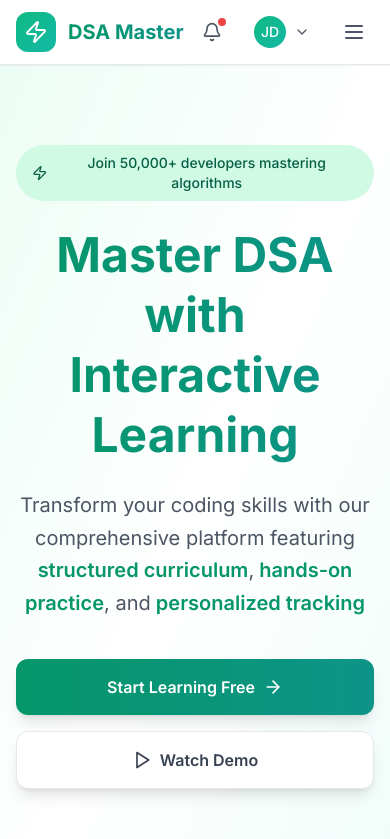
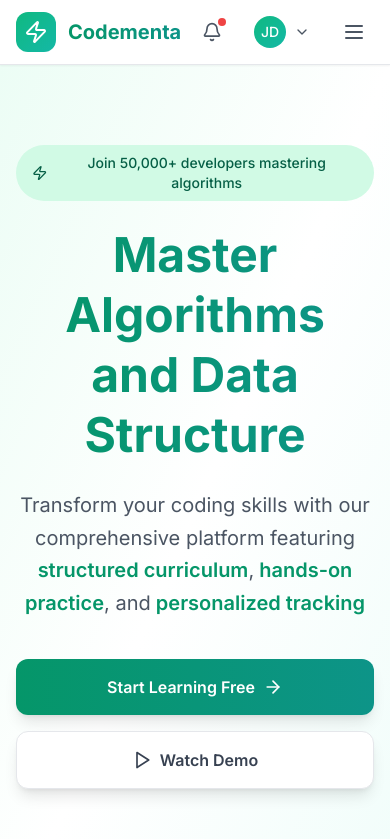
Before and after one commit to Dio27073/tech-interview-plat, a Next.js app: page / in a window 390 px wide. Shown: the top 839 px of the page. Built offline with nearby package versions, Linux system fonts and the light colour scheme.

Commit message:
changed name

```diff
--- a/src/app/curriculum/page.tsx
+++ b/src/app/curriculum/page.tsx
@@ -210,7 +210,7 @@ export default function CurriculumPage() {
         <div className="container mx-auto px-4">
           <div className="grid md:grid-cols-4 gap-8 mb-8">
             <div>
-              <h3 className="text-white font-bold text-lg mb-4">DSA Master</h3>
+              <h3 className="text-white font-bold text-lg mb-4">Codementa</h3>
               <p className="text-sm leading-relaxed">
                 The most comprehensive platform for mastering data structures and algorithms through interactive
                 learning.
@@ -292,7 +292,7 @@ export default function CurriculumPage() {
           </div>
 
           <div className="border-t border-gray-800 pt-8 flex flex-col md:flex-row justify-between items-center">
-            <p className="text-sm mb-4 md:mb-0">&copy; {new Date().getFullYear()} DSA Master. All rights reserved.</p>
+            <p className="text-sm mb-4 md:mb-0">&copy; {new Date().getFullYear()} Codementa. All rights reserved.</p>
             <div className="flex items-center gap-4 text-sm">
               <span>Made with ❤️ for developers</span>
             </div>
--- a/src/app/page.tsx
+++ b/src/app/page.tsx
@@ -27,8 +27,7 @@ export default function HomePage() {
             </div>
 
             <h1 className="text-5xl md:text-7xl font-bold bg-gradient-to-r from-emerald-600 to-teal-600 bg-clip-text text-transparent mb-6 leading-tight">
-              Master DSA with
-              <span className="block">Interactive Learning</span>
+              Master Algorithms and Data Structure
             </h1>
 
             <p className="text-xl md:text-2xl text-gray-600 mb-10 max-w-3xl mx-auto leading-relaxed">
@@ -253,7 +252,7 @@ export default function HomePage() {
         <div className="container mx-auto px-4">
           <div className="grid md:grid-cols-4 gap-8 mb-8">
             <div>
-              <h3 className="text-white font-bold text-lg mb-4">DSA Master</h3>
+              <h3 className="text-white font-bold text-lg mb-4">Codementa</h3>
               <p className="text-sm leading-relaxed">
                 The most comprehensive platform for mastering data structures and algorithms through interactive
                 learning.
@@ -335,7 +334,7 @@ export default function HomePage() {
           </div>
 
           <div className="border-t border-gray-800 pt-8 flex flex-col md:flex-row justify-between items-center">
-            <p className="text-sm mb-4 md:mb-0">&copy; {new Date().getFullYear()} DSA Master. All rights reserved.</p>
+            <p className="text-sm mb-4 md:mb-0">&copy; {new Date().getFullYear()} Codementa. All rights reserved.</p>
             <div className="flex items-center gap-4 text-sm">
               <span>Made with ❤️ for developers</span>
             </div>
--- a/src/components/Navbar.tsx
+++ b/src/components/Navbar.tsx
@@ -61,7 +61,7 @@ const Navbar = () => {
                   <Zap className="h-6 w-6 text-white" />
                 </div>
                 <span className="font-bold text-xl bg-gradient-to-r from-emerald-600 to-teal-600 bg-clip-text text-transparent">
-                  DSA Master
+                  Codementa
                 </span>
               </Link>
             </div>
```
